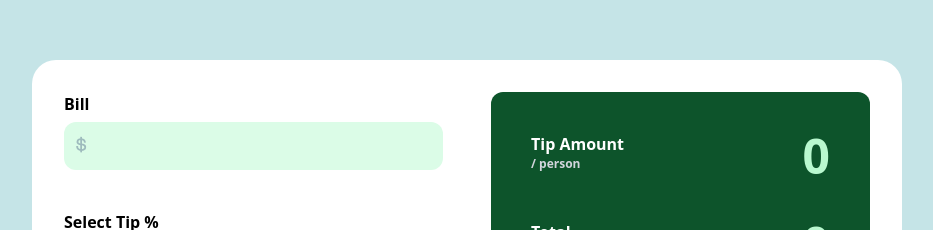
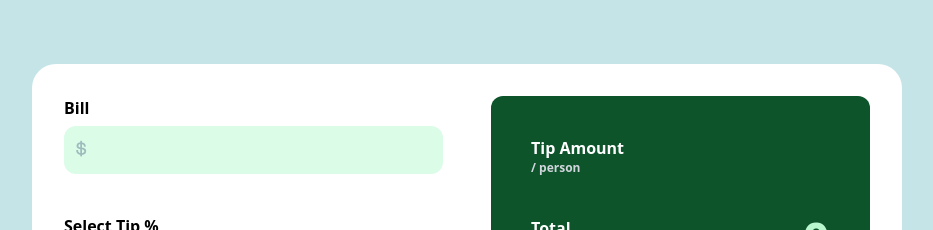
Before and after one commit to zura445/splitter, a React (Vite) app: page / in a window 1280 px wide. Shown: the part 110-340 px from the top of the page, without its empty margins (173-1106 px from the left). Built offline with nearby package versions, Linux system fonts and the light colour scheme.

Commit message:
bug fixing

```diff
--- a/src/App.jsx
+++ b/src/App.jsx
@@ -3,8 +3,16 @@ import ResultPanel from "./components/ResultPanel";
 import { useState } from "react";
 
 function App() {
+  const [saveBils, setSaveBils] = useState("");
+  console.log("🚀 ~ App ~ saveBils:", saveBils);
+
   const [bilsAmount, setBilsAmount] = useState("");
   const [numberPeople, setNumberPeople] = useState("");
+
+  const handleSubmit = (event) => {
+    event.preventDefault();
+    setSaveBils(bilsAmount);
+  };
 
   return (
     <>
@@ -12,8 +20,9 @@ function App() {
         <BillSplitter
           setBilsAmount={setBilsAmount}
           setNumberPeople={setNumberPeople}
+          handleSubmit={handleSubmit}
         />
-        <ResultPanel />
+        <ResultPanel handleSubmit={handleSubmit} saveBils={saveBils} />
       </div>
     </>
   );
--- a/src/components/BillSplitter.jsx
+++ b/src/components/BillSplitter.jsx
@@ -1,10 +1,6 @@
 import React from "react";
 
-function BillSplitter({ setBilsAmount, setNumberPeople }) {
-  const handleSubmit = (event) => {
-    event.preventDefault();
-  };
-
+function BillSplitter({ setBilsAmount, setNumberPeople, handleSubmit }) {
   return (
     <div className="">
       <form onSubmit={handleSubmit}>
--- a/src/components/ResultPanel.jsx
+++ b/src/components/ResultPanel.jsx
@@ -1,6 +1,6 @@
 import React from "react";
 
-function ResultPanel() {
+function ResultPanel({ handleSubmit, saveBils }) {
   return (
     <div className="bg-green-900 p-10 rounded-xl">
       <div className="flex justify-between">
@@ -8,7 +8,7 @@ function ResultPanel() {
           <p className="text-white">Tip Amount</p>
           <p className="text-gray-300 text-xs">/ person</p>
         </div>
-        <div className="text-5xl text-green-200 font-bold">0</div>
+        <div className="text-5xl text-green-200 font-bold">{saveBils}</div>
       </div>
       <div className="flex justify-between mt-10">
         <div className="font-bold">
@@ -17,7 +17,10 @@ function ResultPanel() {
         </div>
         <div className="text-5xl text-green-200 font-bold">0</div>
       </div>
-      <button className="mt-[133px] w-full bg-green-200 h-12 font-bold rounded cursor-pointer">
+      <button
+        onClick={handleSubmit}
+        className="mt-[133px] w-full bg-green-200 h-12 font-bold rounded cursor-pointer"
+      >
         RESET
       </button>
     </div>
```
